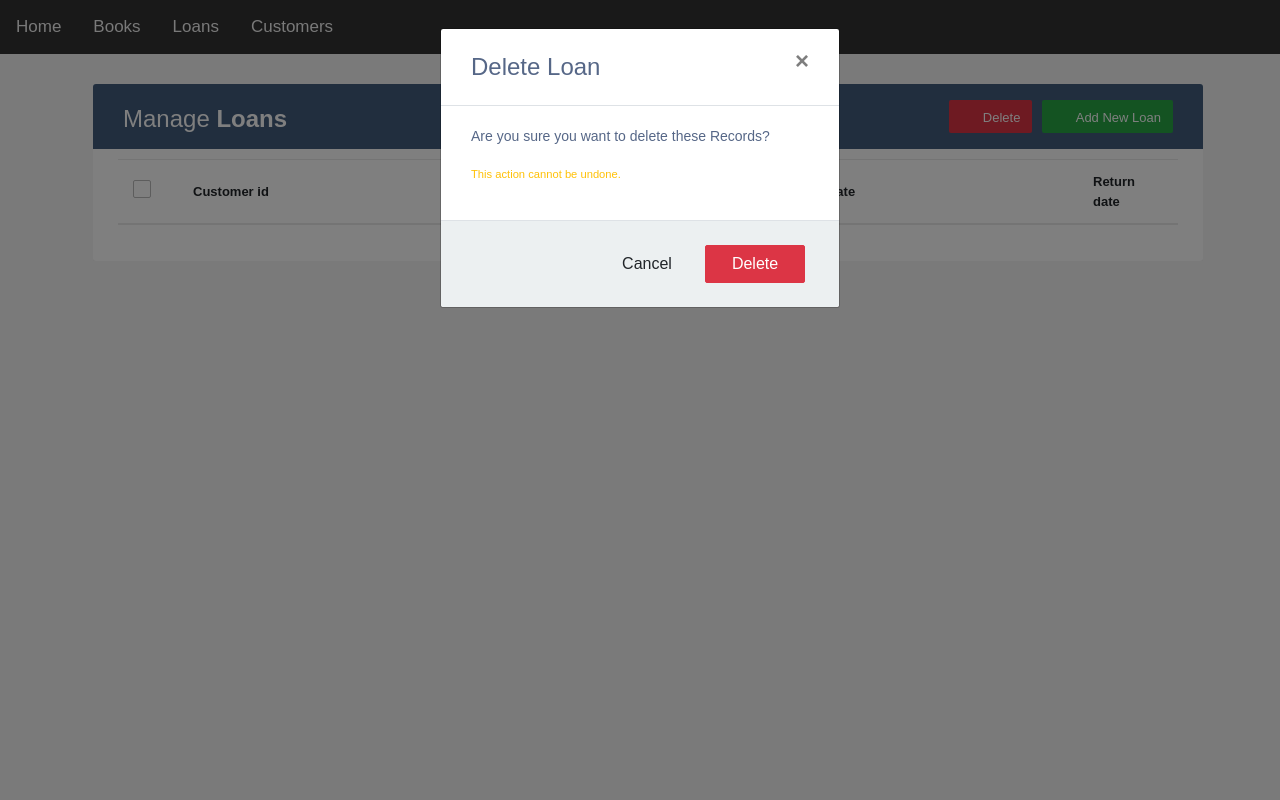
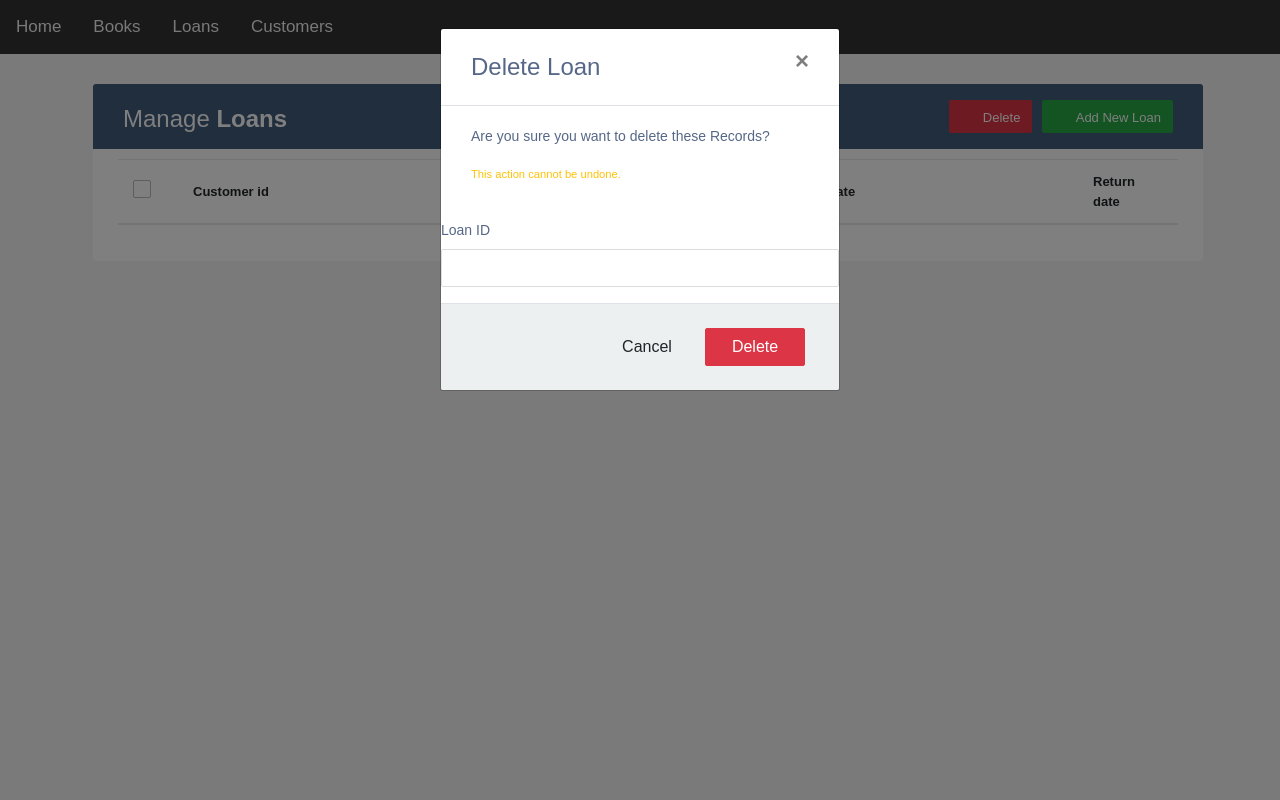
Before and after one commit to inbalmagen/library, a Flask app: page /loansPage in a window 1280 px wide, after a click that opens the changed part. Run offline with Flask 3, Linux system fonts and the light colour scheme; lists and menus that the app fills with data are empty; some libraries are stand-ins or nearby versions.

Commit message:
delete loan working

```diff
--- a/templates/loans1.html
+++ b/templates/loans1.html
@@ -4,6 +4,14 @@
 	$(document).on("click", ".edit", function () {
 		var myLoanId = $(this).data('id');
 		$(".modal-body #loanId1").val( myLoanId );
+		// As pointed out in comments,
+		// it is unnecessary to have to manually call the modal.
+		// $('#addBookDialog').modal('show');
+	});
+
+	$(document).on("click", ".myDelete", function () {
+		var myDeleteId2 = $(this).data('id');
+		$("#loanId2").val( myDeleteId2 );
 		// As pointed out in comments,
 		// it is unnecessary to have to manually call the modal.
 		// $('#addBookDialog').modal('show');
@@ -24,7 +32,9 @@
             loadData();
         };
 
-		const delLoans = async (id) => {
+		const deleteLoan = async () => {
+			id = document.getElementById("loanId2").value
+
             loans1 = await axios.delete(MY_SERVER + `/loans/${id}`);
             await loadData();
 	};
@@ -61,7 +71,7 @@
 			<td>${loan.return_date}</td>
 			<td>
 				<a href="#editLoanModal" data-id="${loan.id}" class="edit" data-toggle="modal"><i class="material-icons" data-toggle="tooltip" title="Edit">&#xE254;</i></a>
-				<a href="#deleteLoanModal" class="delete" data-toggle="modal"><i class="material-icons" data-toggle="tooltip" title="Delete">&#xE872;</i></a>
+				<a href="#deleteLoanModal" data-id="${loan.id}" class="delete myDelete" data-toggle="modal"><i class="material-icons" data-toggle="tooltip" title="Delete">&#xE872;</i></a>
 			</td>
 		</tr>
 		`).join("");
@@ -195,9 +205,13 @@
 					<p>Are you sure you want to delete these Records?</p>
 					<p class="text-warning"><small>This action cannot be undone.</small></p>
 				</div>
+				<div class="form-group">
+					<label>Loan ID</label>
+					<input type="text" class="form-control" id="loanId2"/>
+				</div>
 				<div class="modal-footer">
 					<input type="button" class="btn btn-default" data-dismiss="modal" value="Cancel">
-					<input type="submit" class="btn btn-danger" value="Delete">
+					<input type="submit" onclick="deleteLoan()" class="btn btn-danger" value="Delete">
 				</div>
 			</form>
 		</div>
```
Also changed, not shown: instance/library.sqlite3.
